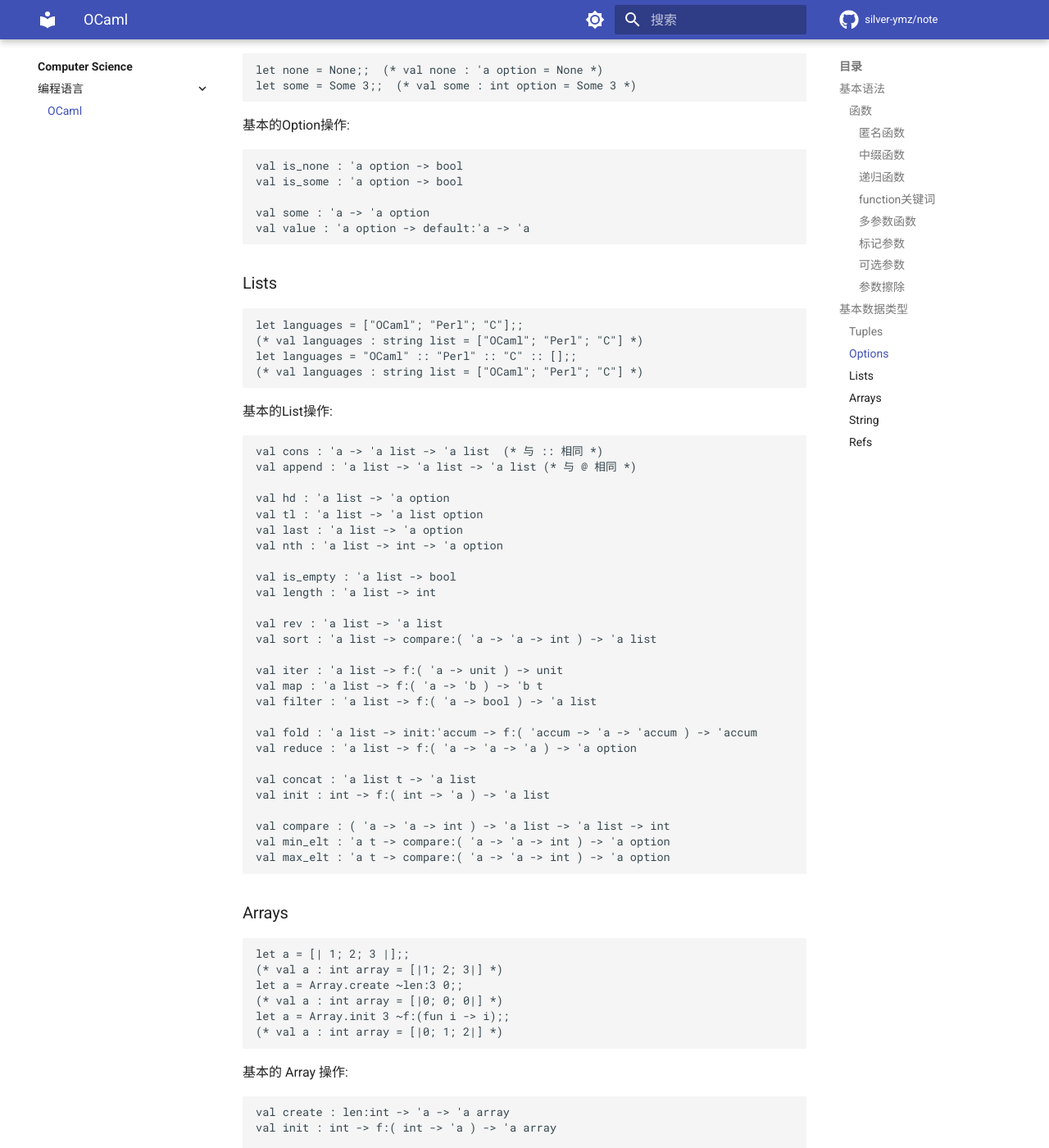
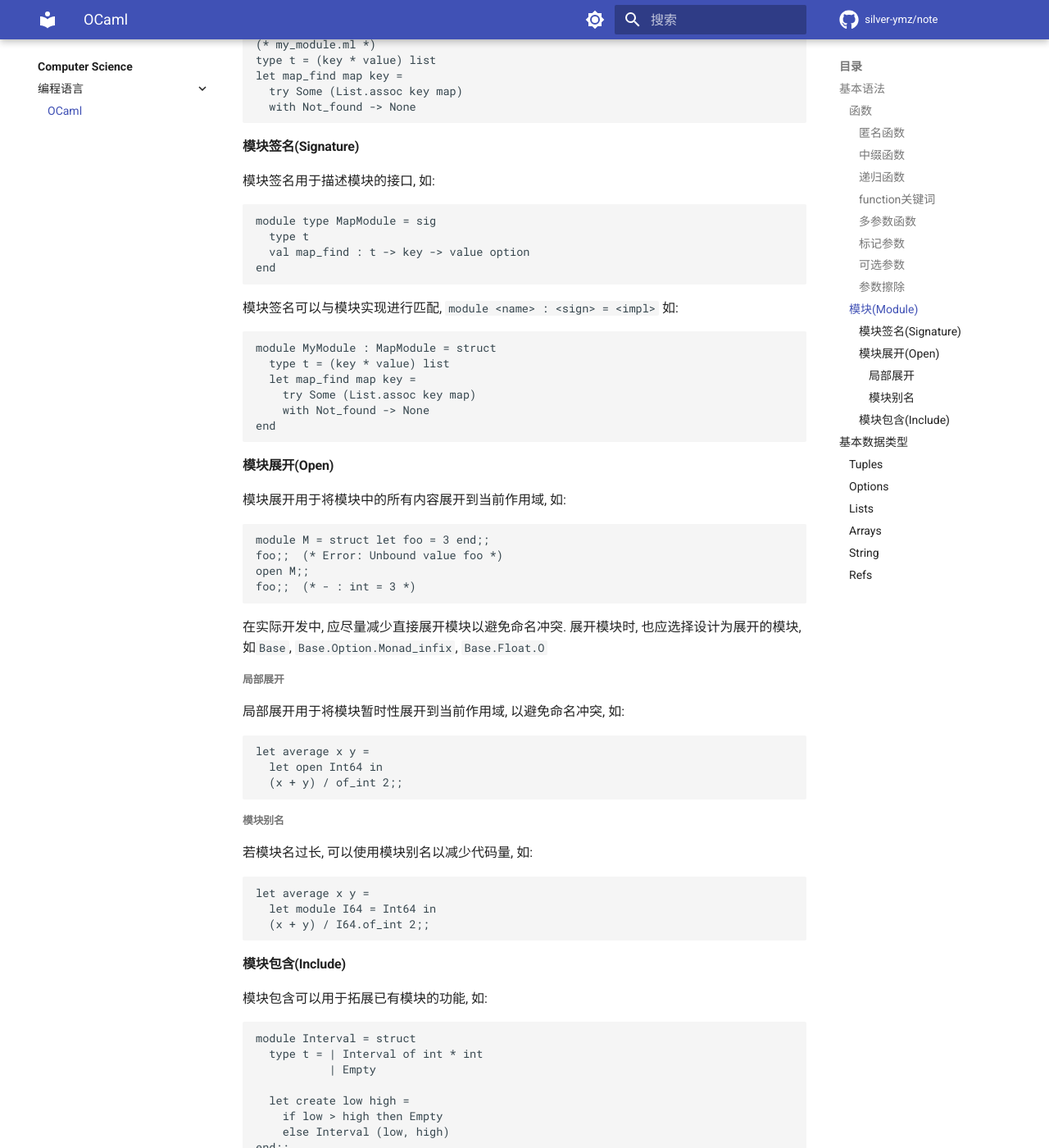
Before and after one commit to silver-ymz/note, an MkDocs documentation site: the page built from docs/CS/PL/OCaml.md, in a window 1280 px wide and 1400 px high, scrolled down 3847 px. Shown: the whole window at 82% size. Built offline with MkDocs 1.6.1 and Material for MkDocs 9.7.7, drawn with Linux system fonts in a browser that asks for light colours; comment, search, counter and statistics services are not loaded; some of the changed text lies outside the part shown.

Commit message:
add module

````diff
--- a/docs/CS/PL/OCaml.md
+++ b/docs/CS/PL/OCaml.md
@@ -168,6 +168,97 @@ concat ":";;  (* - : ?sep:string -> string -> string *)
 
 > 当可选参数位于末尾时, 由于无法擦除(即必须显式传递), 编译器会报Warning
 
+### 模块(Module)
+
+当项目较为复杂时, 可以将每个文件视为一个模块, 通过模块来组织代码.
+
+一个模块分为声明(.mli)与实现(.ml). 声明文件用于描述模块的接口, 实现文件用于实现模块的功能. 例如:
+```OCaml
+(* my_module.mli *)
+type t
+val map_find : t -> key -> value option
+```
+
+```OCaml
+(* my_module.ml *)
+type t = (key * value) list
+let map_find map key =
+  try Some (List.assoc key map)
+  with Not_found -> None
+```
+
+#### 模块签名(Signature)
+
+模块签名用于描述模块的接口, 如:
+```OCaml
+module type MapModule = sig
+  type t
+  val map_find : t -> key -> value option
+end
+```
+模块签名可以与模块实现进行匹配, `module <name> : <sign> = <impl>` 如:
+```OCaml
+module MyModule : MapModule = struct
+  type t = (key * value) list
+  let map_find map key =
+    try Some (List.assoc key map)
+    with Not_found -> None
+end
+```
+
+#### 模块展开(Open)
+
+模块展开用于将模块中的所有内容展开到当前作用域, 如:
+```OCaml
+module M = struct let foo = 3 end;;
+foo;;  (* Error: Unbound value foo *)
+open M;;
+foo;;  (* - : int = 3 *)
+```
+
+在实际开发中, 应尽量减少直接展开模块以避免命名冲突. 展开模块时, 也应选择设计为展开的模块, 如`Base`, `Base.Option.Monad_infix`, `Base.Float.O`
+
+##### 局部展开
+
+局部展开用于将模块暂时性展开到当前作用域, 以避免命名冲突, 如:
+```OCaml
+let average x y =
+  let open Int64 in
+  (x + y) / of_int 2;;
+```
+
+##### 模块别名
+
+若模块名过长, 可以使用模块别名以减少代码量, 如:
+```OCaml
+let average x y =
+  let module I64 = Int64 in
+  (x + y) / I64.of_int 2;;
+```
+
+#### 模块包含(Include)
+
+模块包含可以用于拓展已有模块的功能, 如:
+```OCaml
+module Interval = struct
+  type t = | Interval of int * int
+           | Empty
+
+  let create low high =
+    if low > high then Empty
+    else Interval (low, high)
+end;;
+
+module ExtendedInterval = struct
+  include Interval
+
+  let contains t x =
+    match t with
+    | Empty -> false
+    | Interval (low, high) -> low <= x && x <= high
+end;;
+```
+
 
 ## 基本数据类型
 
````
